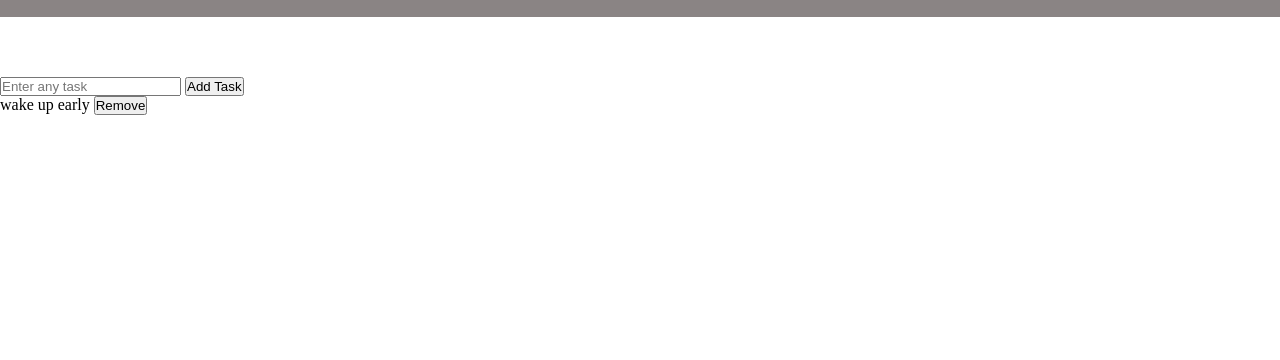
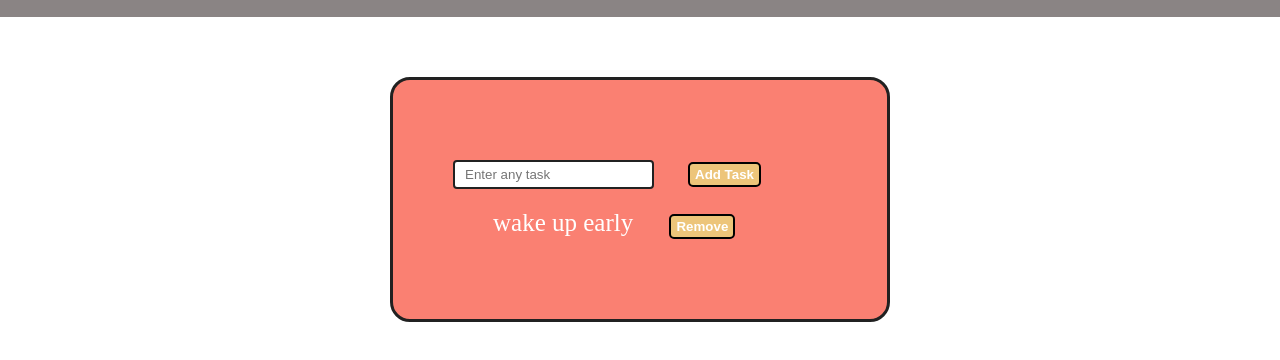
Before and after one commit to pradeep-singh315/js-small-projects, a plain HTML site: page To Do List/indexToDo.html in a window 1280 px wide. Shown: the part 78-438 px from the top of the page. Drawn offline with Linux system fonts and the light colour scheme.

Commit message:
to do list completed...

```diff
--- a/To Do List/scriptToDo.js
+++ b/To Do List/scriptToDo.js
@@ -2,7 +2,7 @@ let inp = document.querySelector("input")
 let ul = document.querySelector("ul")
 let listItems = document.querySelectorAll("li")
 let addButton = document.querySelector("#adBtn")
-let removeBtn = document.querySelector("#rmvBtn")
+let removeBtn = document.querySelectorAll("#rmvBtn")
 
 addButton.addEventListener("click", () =>{
     let newLi = document.createElement("li")
@@ -17,8 +17,8 @@ addButton.addEventListener("click", () =>{
     inp.value = ""
 })
 
-removeBtn.addEventListener("click", () =>{
-    let prntElement = removeBtn.parentElement
+    ul.addEventListener("click", (event) =>{
+    let prntElement = event.target.parentElement
     console.log(prntElement);
     prntElement.style.display = "none"
 })
--- a/To Do List/styleTDo.css
+++ b/To Do List/styleTDo.css
@@ -12,3 +12,45 @@
     text-align: center;
     margin-bottom: 60px;
 }
+main{
+    width: 500px;
+    border: 3px solid #212121;
+    border-radius: 20px;
+    margin: auto;
+    padding: 70px 50px;
+    background-color: salmon;
+}
+
+.inp{
+    padding: 10px;
+}
+.inp input{
+    padding: 5px 10px;
+    border: 2px solid #212121;
+    border-radius: 4px;
+}
+.inp button, #rmvBtn{
+    padding: 3px 5px;
+    border: 2px solid black;
+    background-color: rgb(237, 197, 122);
+    color: white;
+    font-weight: 800;
+    border-radius: 5px;
+    cursor: pointer;
+    margin: 0 30px;
+}
+.inp button:hover, #rmvBtn:hover{
+    background-color: orange
+}
+
+.taskList{
+    padding: 10px 50px;
+}
+.taskList ul{
+    list-style-type: none;
+}
+.taskList ul li{
+    color: white;
+    font-size: 25px;
+    font-weight: 500;
+}
```
